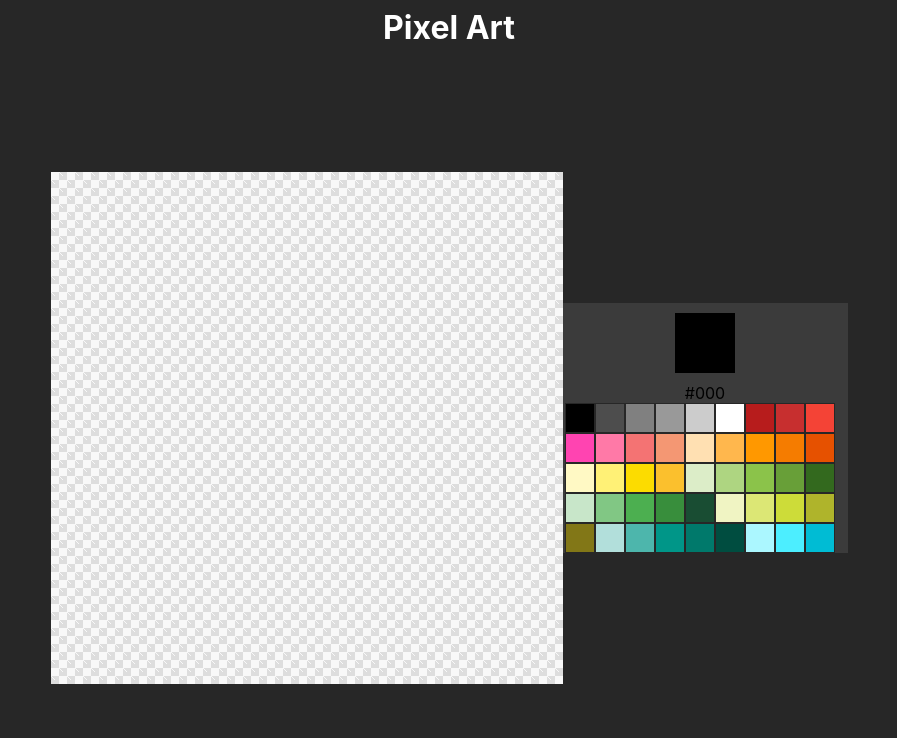
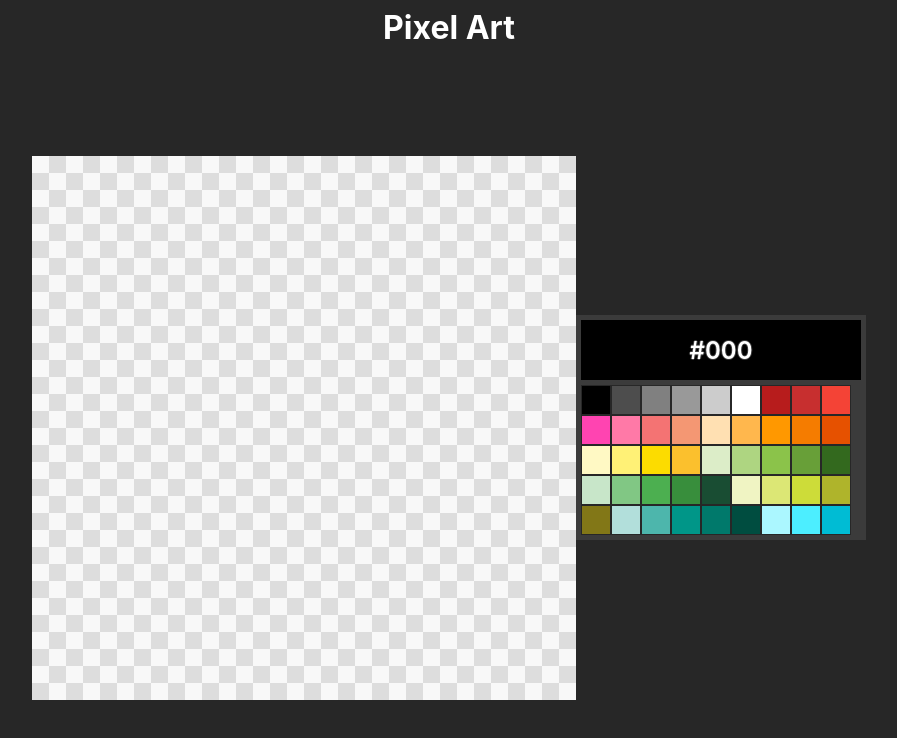
Before and after one commit to Khyosunny/pixel-art, a React (Create React App) app: page / in a window 1280 px wide. Shown: the top 738 px of the page, without its empty margins (191-1088 px from the left). Built offline with nearby package versions, Linux system fonts and the light colour scheme.

Commit message:
palette 현재 컬러 추가

```diff
--- a/src/App.tsx
+++ b/src/App.tsx
@@ -6,7 +6,7 @@ import PixelCanvas from 'components/PixelCanvas';
 
 export default function App() {
   const [multiply, setMultiply] = useState(8);
-  const [pixelQt, setPixelQt] = useState(64);
+  const [pixelQt, setPixelQt] = useState(32);
   const CANVAS_SIZE = useMemo(() => {
     let defaultSize = 560;
     if (pixelQt <= 64) {
--- a/src/components/Palette/index.tsx
+++ b/src/components/Palette/index.tsx
@@ -1,4 +1,4 @@
-// import { TwitterPicker, CompactPicker, HuePicker } from 'react-color';
+// import { TwitterPicker, CompactPicker, HuePicker, PhotoshopPicker } from 'react-color';
 import styled, { css } from 'styled-components';
 import { black } from 'styles/colors';
 import MenuTitle from 'components/MenuTitle';
@@ -92,8 +92,9 @@ export default function Palette({ color, handleColorChange }: PaletteProps) {
   return (
     <Container>
       {/* <MenuTitle title="Palette" /> */}
-      <CurrentColor color={color} />
-      <p>{color}</p>
+      <CurrentColor color={color}>
+        <ColorText>{color}</ColorText>
+      </CurrentColor>
       <PickerContainer>{colors}</PickerContainer>
     </Container>
   );
@@ -109,15 +110,26 @@ const Container = styled.div`
   display: flex;
   flex-direction: column;
   align-items: center;
-  width: 285px;
+  padding: 5px;
   background-color: ${black[400]};
 `;
 
 const CurrentColor = styled.div<StyleProps>`
-  margin: 10px 0;
-  width: 60px;
+  display: flex;
+  align-items: center;
+  justify-content: center;
+  margin-bottom: 5px;
+  width: 100%;
   height: 60px;
   background-color: ${(props) => props.color};
+`;
+
+const ColorText = styled.p`
+  color: #fff;
+  font-weight: 600;
+  font-size: 24px;
+  text-shadow: -1px 0 ${black[400]}, 0 1px ${black[400]}, 1px 0 ${black[400]},
+    0 -1px ${black[400]};
 `;
 
 const PickerContainer = styled.div`
--- a/src/hooks/usePixel.ts
+++ b/src/hooks/usePixel.ts
@@ -28,6 +28,7 @@ export default function usePixel(color: string, PIXEL_SIZE: number) {
         // context.lineWidth = 1;
         // context.strokeStyle = '#272727';
         context.fillRect(x, y, PIXEL_SIZE, PIXEL_SIZE);
+        console.log(context.getImageData(x, y, 1, 1).data);
         // context.fillRect(x + 1, y + 1, PIXEL_SIZE - 2, PIXEL_SIZE - 2);
       }
     },
```
